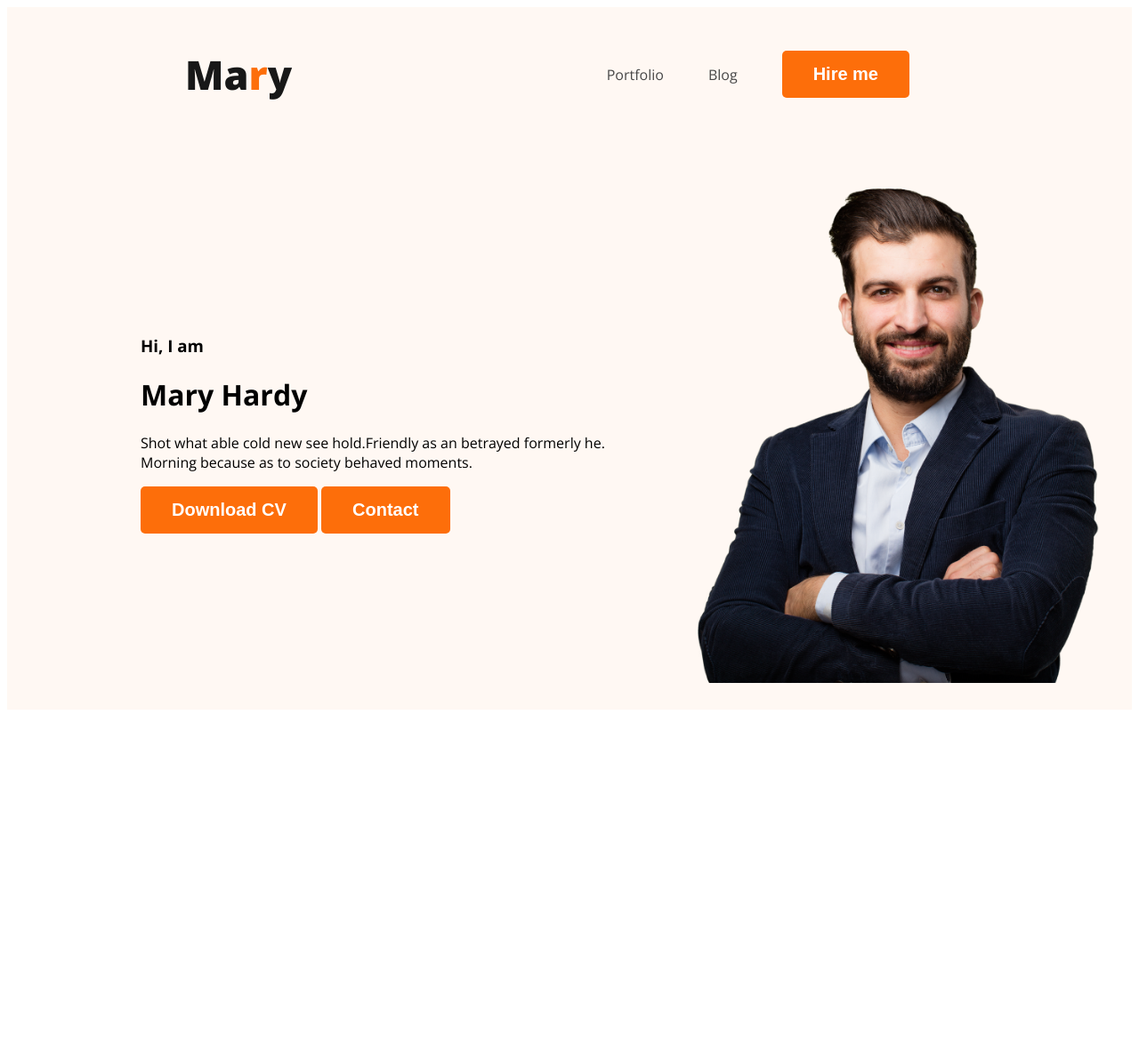
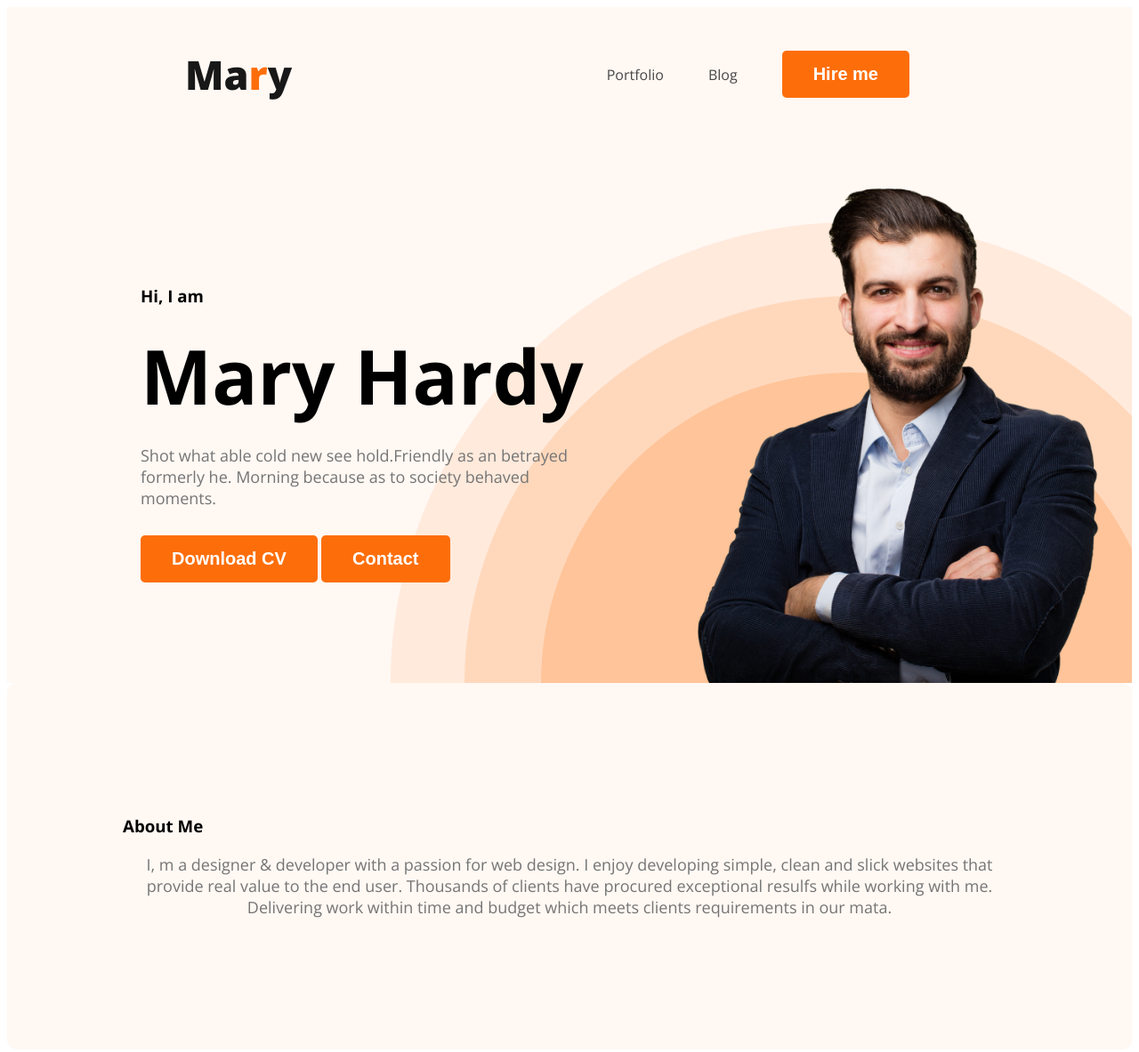
Before and after one commit to niazadib/webdeveloper-portfolio, a plain HTML site: page index.html in a window 1280 px wide. Shown: the whole page at 89% size. Before the commit the page ends 806 px from the top, so only its background shows below. Drawn offline with nearby package versions, Linux system fonts and the light colour scheme.

Commit message:
about section created

```diff
--- a/index.html
+++ b/index.html
@@ -23,7 +23,7 @@
             <div class="banner-content">
                 <h3 class="banner-greeting">Hi, I  am</h3>
                 <h1 class="banner-title">Mary Hardy</h1>
-                <p>
+                <p class="banner-dis">
                     Shot what able cold new see hold.Friendly as an betrayed formerly he. Morning because as to society behaved moments.
                 </p>
                 <button class="btn-primary">Download CV</button>
@@ -34,6 +34,12 @@
 
     </header>
     <main>
+        <section class="about">
+            <h3 class="section-title">About Me</h3>
+            <p class="section-description">
+                I, m a designer & developer with a passion for web design. I enjoy developing simple, clean and slick websites that provide real value to the end user. Thousands of clients have procured exceptional resulfs while working with me. Delivering work within time and budget which meets clients requirements in our mata.
+            </p>
+        </section>
 
     </main>
     <footer>
--- a/styles/portfolio.css
+++ b/styles/portfolio.css
@@ -1,10 +1,12 @@
-body{
+body {
     font-family: 'Open Sans', sans-serif;
 }
-.text-primary{
+
+.text-primary {
     color: #FD6E0A;
 }
-.btn-primary{
+
+.btn-primary {
     border-radius: 5px;
     background: #FD6E0A;
     border: 0;
@@ -14,14 +16,33 @@ font-weight: 700;
     padding: 15px 35px;
 }
 
+.section.title {
+    color: #181818;
+    text-align: center;
+    font-size: 35px;
+    font-weight: 700;
+}
+
+.section-description {
+    color: #757575;
+    text-align: center;
+    font-size: 18px;
+
+
+
+}
+
+
+
 /*nav related style*/
-nav{
+nav {
     display: flex;
     justify-content: space-between;
     align-items: center;
     margin: 0 200px;
 }
-.nav-title{
+
+.nav-title {
     color: var(--Dark-01, #181818);
 
     font-family: Open Sans;
@@ -29,29 +50,75 @@ font-size: 45px;
     font-weight: 800;
 
 }
-nav > ul{
+
+nav>ul {
     display: flex;
     align-items: center;
 
 }
-nav li{
+
+nav li {
     list-style: none;
     margin-right: 50px;
 }
-nav a{
+
+nav a {
     text-decoration: none;
     color: #474747;
 }
+
 /*header style*/
-.header{
+.header {
     background-color: #fff8f3;
+    background-image: url(../images/header_bg.png);
+    background-repeat: no-repeat;
+    background-position: bottom right;
 }
-.banner{
-    padding: 30px 30px 30px 150px;
+
+.banner {
+    padding: 30px 30px 0px 150px;
     display: flex;
     align-items: center;
+    justify-content: space-between;
 
 }
-.banner .profile-pic{
+
+.banner .profile-pic {
     width: 500px;
 }
+
+.banner-content {
+    max-width: 500px;
+}
+
+.banner-gretting {
+    font-size: 45px;
+    color: #474747;
+    margin-bottom: 0;
+
+
+}
+
+.banner-title {
+    font-size: 85px;
+    font-weight: 700;
+    margin-top: 5px;
+    margin-bottom: 20px;
+}
+
+.banner-dis {
+    color: #757575;
+    font-size: 18px;
+    font-weight: 400;
+    margin-top: 20px;
+    margin-bottom: 30px;
+}
+
+/*main section*/
+
+.about {
+    padding: 130px;
+    border-radius: 10px;
+    background: #FFF8F3;
+    margin-top: 130px 0px;
+}
```
Lines whose indentation alone changed are shown as unchanged.
